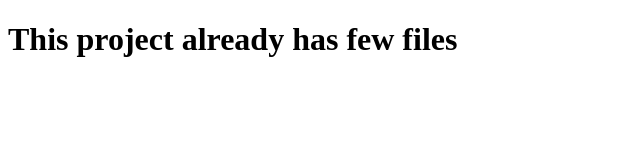
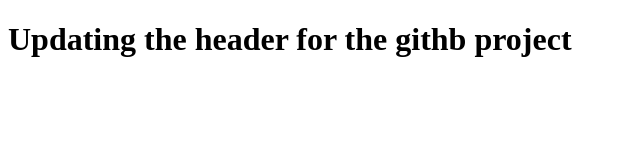
Before and after one commit to learners-codetree/test-two, a plain HTML site: page index.html in a window 1280 px wide. Shown: the whole page, without its empty margins (0-640 px from the left). Drawn offline with Linux system fonts and the light colour scheme.

Commit message:
Updated the header file in index for github

```diff
--- a/index.html
+++ b/index.html
@@ -5,6 +5,6 @@
         <title>Test Two Repo modified</title>
     </head>
     <body>
-        <h1>This project already has few files</h1>
+        <h1>Updating the header for the githb project</h1>
     </body>
 </html>
```
